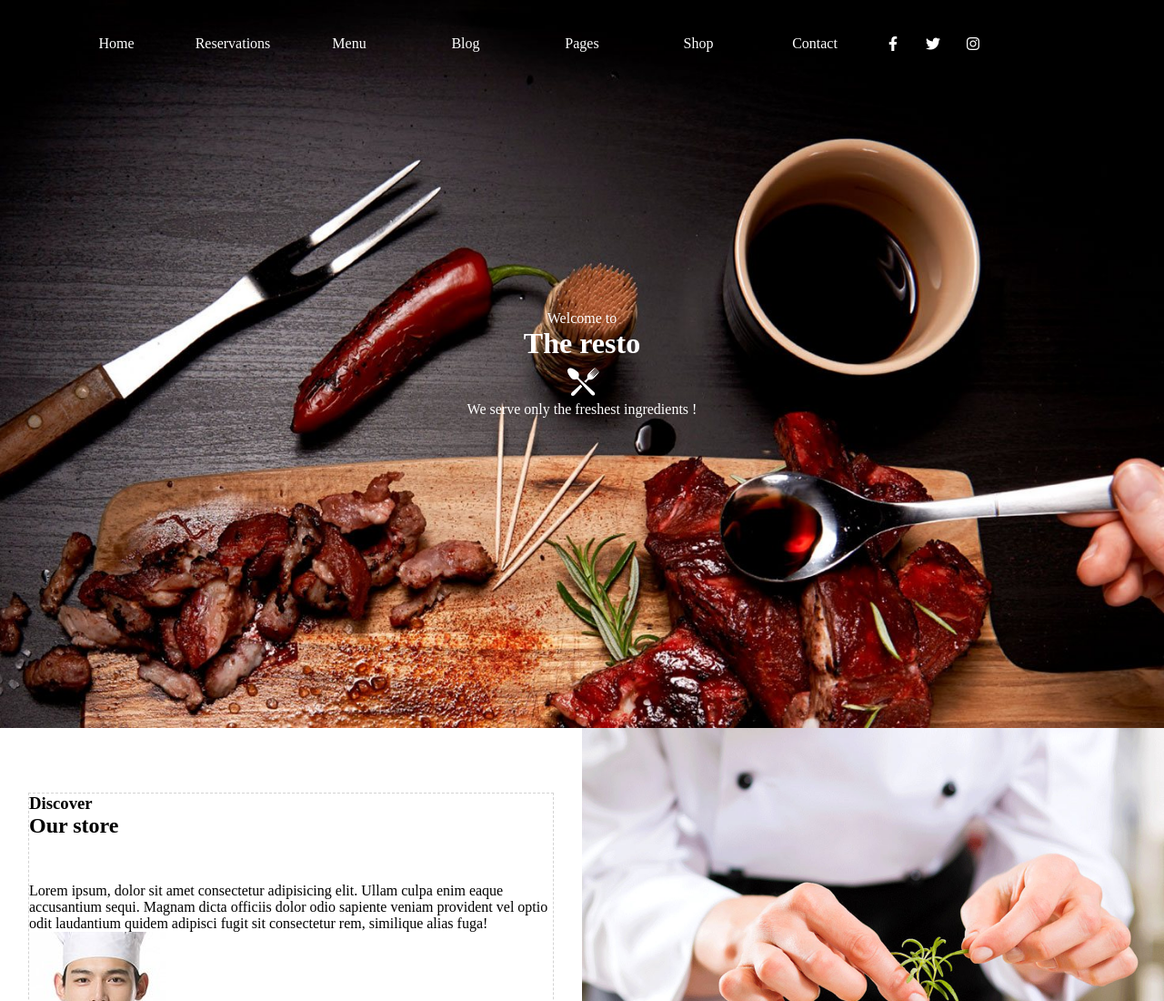
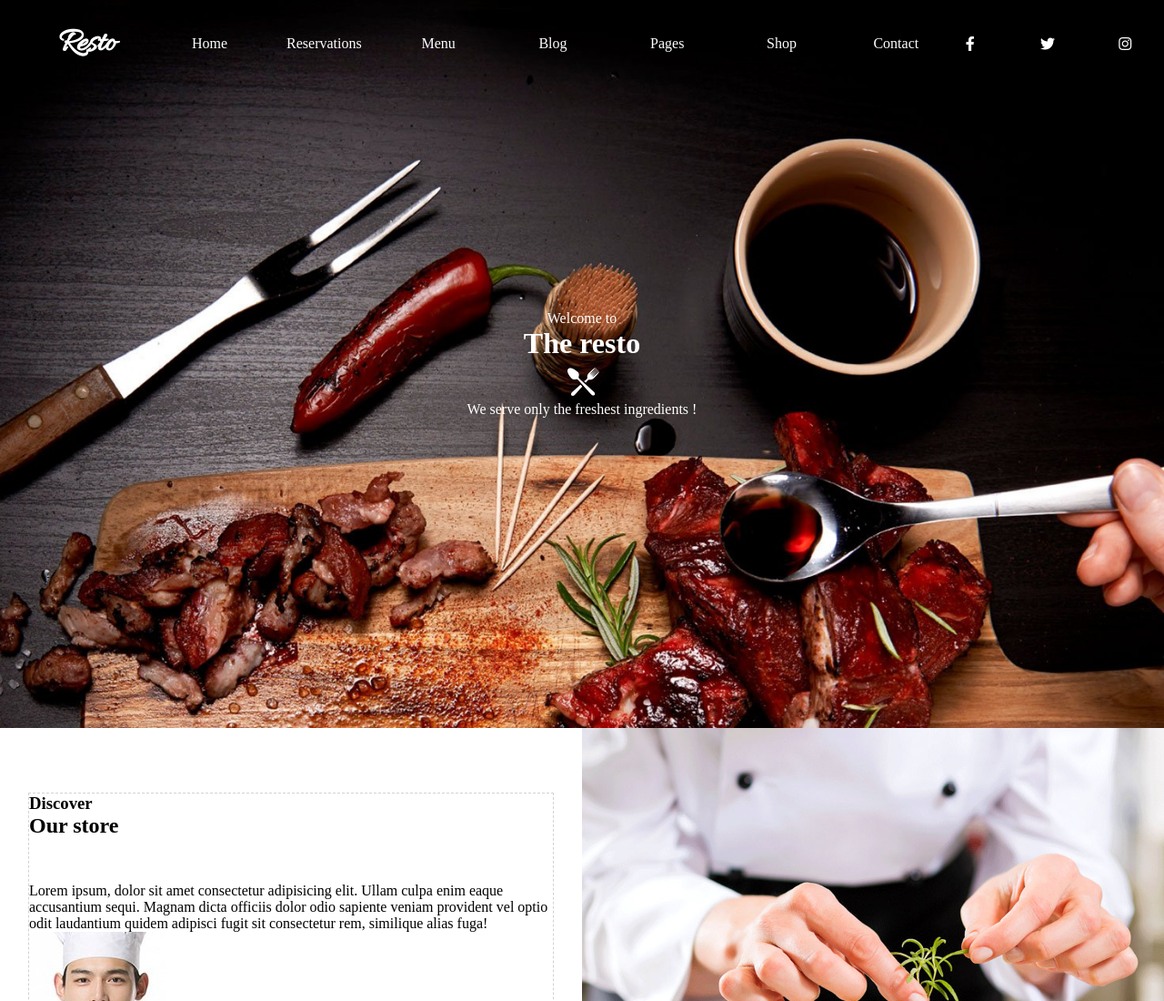
Before and after one commit to init-dev17/SASS-TP2-LeResto, a plain HTML site: page index.html in a window 1280 px wide. Shown: the top 1100 px of the page at 91% size. Drawn offline with Linux system fonts and the light colour scheme.

Commit message:
navbar presque finie

```diff
--- a/index.html
+++ b/index.html
@@ -36,7 +36,7 @@
   <body>
     <nav>
       <div class="nav-container">
-        <div class="Resto">Resto</div>
+        <div class="resto"><p>Resto</p></div>
         <div class="navigation-container">
           <ul class="navigation">
             <li><a href="#">Home</a></li>
--- a/layout/_navbar.scss
+++ b/layout/_navbar.scss
@@ -6,22 +6,53 @@ nav{
     .nav-container{
     // @include center;
     display: grid;
-    grid-template-columns: 5% 70% 25%;
-    margin: 2% 0;
+    grid-template-columns: 15% 65% 20%;
+    margin: 2% auto;
     position: absolute;
     width: 100%;
 
+    @media screen and (min-width: 560px) and (max-width: 750px) {  /* Tablette */
+        grid-template-columns: 12% 88% 0fr;
+    }
+        .resto{
+            color: white;
+            font-family: allura;
+            font-size: 2.3rem;
+            font-weight: bold;
+            margin: 0 auto;
+        /*@media screen and (min-width: 560px) and (max-width: 750px) {  Tablette
+            display: none;
+        }*/
+        }
 
+        .navigation{
+            display: flex;
+            align-items: center;
+            justify-content: space-between;
+            text-align: center;
+            margin: 0 2%;
 
-    .navigation{
-        display: flex;
-        align-items: center;
-        justify-content: space-around;
-        text-align: center;
+            @media screen and (max-width: 560px) { /* Tablette */
+            display: block;
+
+            a{
+              margin: auto;
+            }
+            }
+        }
+
     }
 
     .social{
         display: flex;
+        justify-content: space-around;
+        margin: auto;
+
+        @media screen  and (min-width: 560px) and (max-width: 750px) { /* Tablette */
+            display: none;
+        }
+        @media screen  and (max-width: 560px) { /* Mobile */
+            display: block;
+        }
     }
 }
-}
--- a/pages/_settings.scss
+++ b/pages/_settings.scss
@@ -5,35 +5,17 @@
 /* Fonts téléchargée sur Google et mis dans le dossier puis importée dans le projet
 https://fonts.google.com/specimen/DM+Serif+Display?query=dm+ser */
 @font-face {
-    font-family: "allura-regular";
-    src: url(../assets/fonts/Allura/Allura-Regular.ttf);
+    font-family: "allura";
+    src: url("../assets/fonts/Allura/Allura-Regular.ttf");
 }
 @font-face {
-    font-family: "poppins-medium";
-    src: url(../assets/fonts/Poppins/Poppins-Medium.ttf);
+    font-family: "poppins";
+    src: url("../assets/fonts/Poppins/Poppins-Medium.ttf");
 }
 @font-face {
-    font-family: "robot-light";
-    src: url(../assets/fonts/Roboto/Roboto-Light.ttf);
+    font-family: "robot";
+    src: url("../assets/fonts/Roboto/Roboto-Light.ttf");
 }
-
-
-
-@font-face {
-    font-family: "inter-bold";
-    src: url(../assets/fonts/Inter/static/Inter-Light.ttf);
-  }
-  @font-face {
-    font-family: "merri";
-    src: url(../assets/fonts/Merriweather/Merriweather-Regular.ttf);
-  }
-
-$font10: inter-bold, sans-serif;
-$font11: merri, serif;
-
-
-// font-family: $font11;
-
 
 
 
@@ -49,9 +31,9 @@ $background1: grey;
 $black1: rgb(17, 12, 12);
 $hiero: burlywood;
 
-$font1: allura-regular, serif, sans-serif;
-$font2: poppins-medium, sans-serif, serif;
-$font3: robot-light, serif, sans-serif;
+$font1: allura, serif, sans-serif;
+$font2: poppins, sans-serif, serif;
+$font3: robot, serif, sans-serif;
 
 
 // $font2: , serif;
```
Also changed, not shown: index.css, 1 other file.
